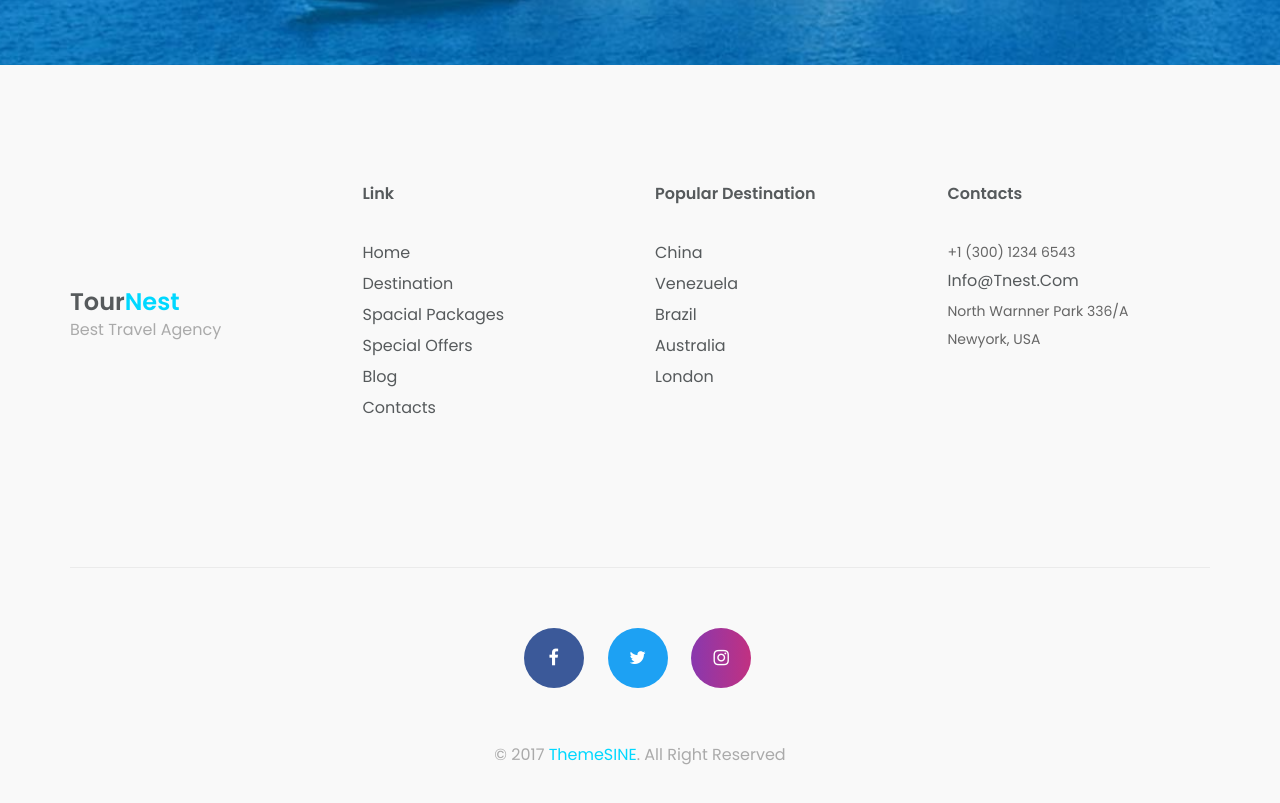
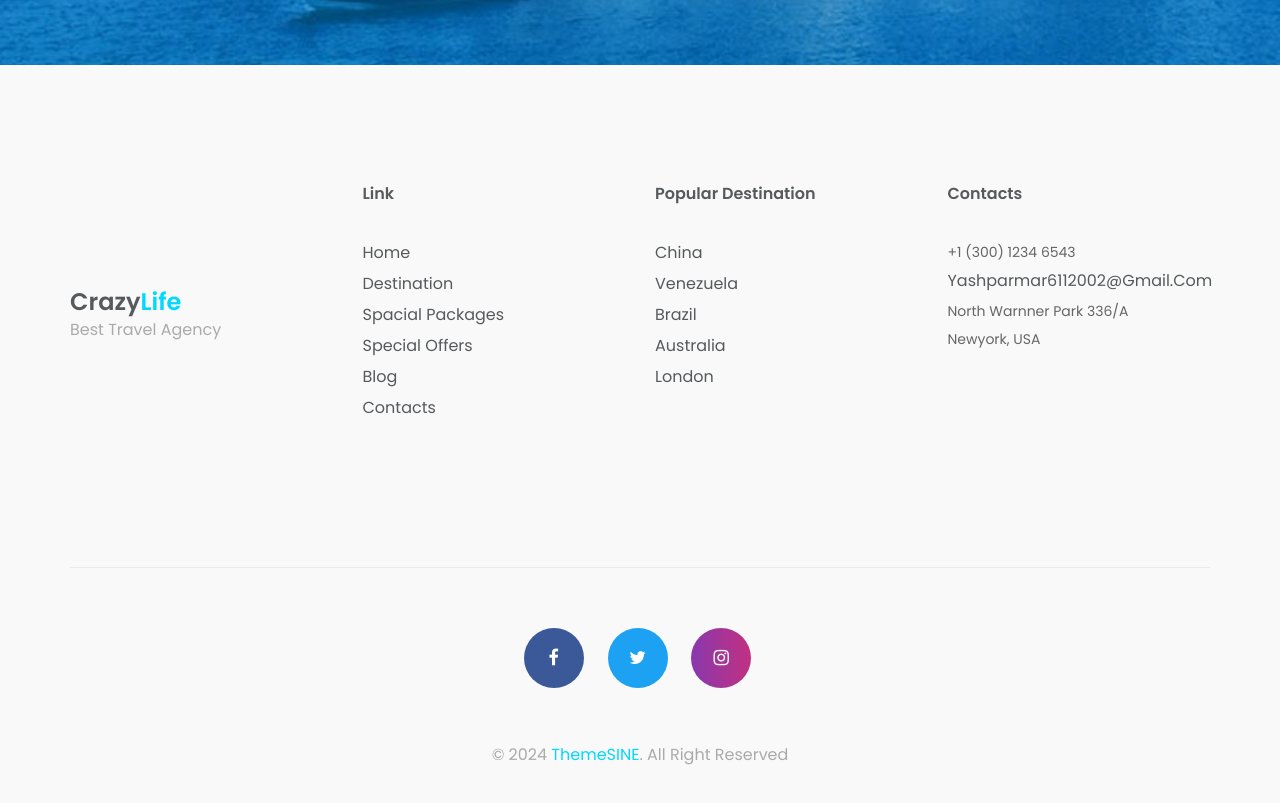
Before and after one commit to 200yashh/crazylife_frontend, a plain HTML site: page index.html in a window 1280 px wide. Shown: the part 7587-8390 px from the top of the page. Drawn offline with nearby package versions, Linux system fonts and the light colour scheme.

Commit message:
project setup

```diff
--- a/index.html
+++ b/index.html
@@ -981,7 +981,7 @@
 							<div class="single-footer-item">
 								<div class="footer-logo">
 									<a href="index.html">
-										tour<span>Nest</span>
+										Crazy<span>Life</span>
 									</a>
 									<p>
 										best travel agency
@@ -1023,7 +1023,7 @@
 								<h2 class="text-left">contacts</h2>
 								<div class="single-footer-txt text-left">
 									<p>+1 (300) 1234 6543</p>
-									<p class="foot-email"><a href="#">info@tnest.com</a></p>
+									<p class="foot-email"><a href="#">yashparmar6112002@gmail.com</a></p>
 									<p>North Warnner Park 336/A</p>
 									<p>Newyork, USA</p>
 								</div><!--/.single-footer-txt-->
@@ -1040,7 +1040,7 @@
 		                <li><a href="https://www.instagram.com/_thebluegod/?hl=en" target="_blank" class="foot-icon-bg-2"><i class="fa fa-twitter"></i></a></li>
 		                <li><a href="https://www.instagram.com/_thebluegod/?hl=en" target="_blank" class="foot-icon-bg-3"><i class="fa fa-instagram"></i></a></li>
 		        	</ul>
-		        	<p>&copy; 2017 <a href="https://www.themesine.com">ThemeSINE</a>. All Right Reserved</p>
+		        	<p>&copy; 2024 <a href="https://www.themesine.com">ThemeSINE</a>. All Right Reserved</p>
 
 		        </div><!--/.foot-icons-->
 				<div id="scroll-Top">
```
